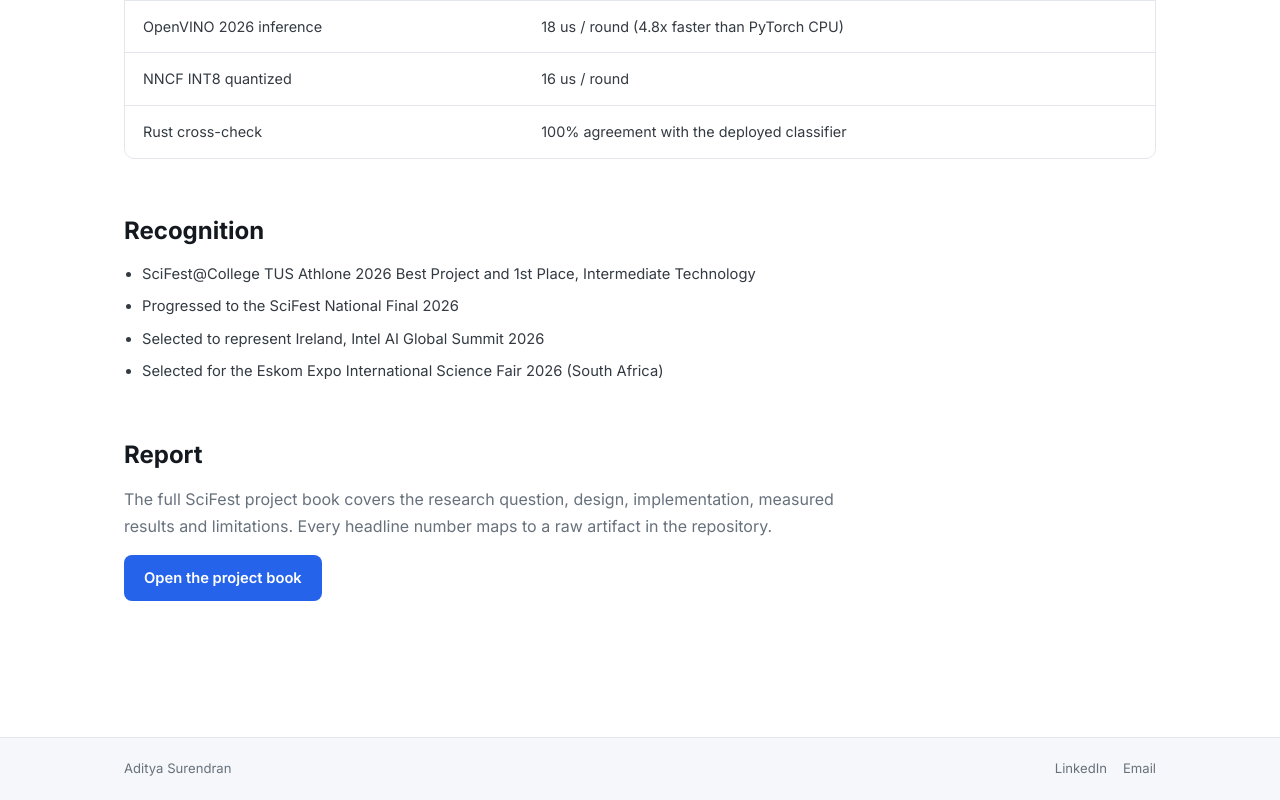
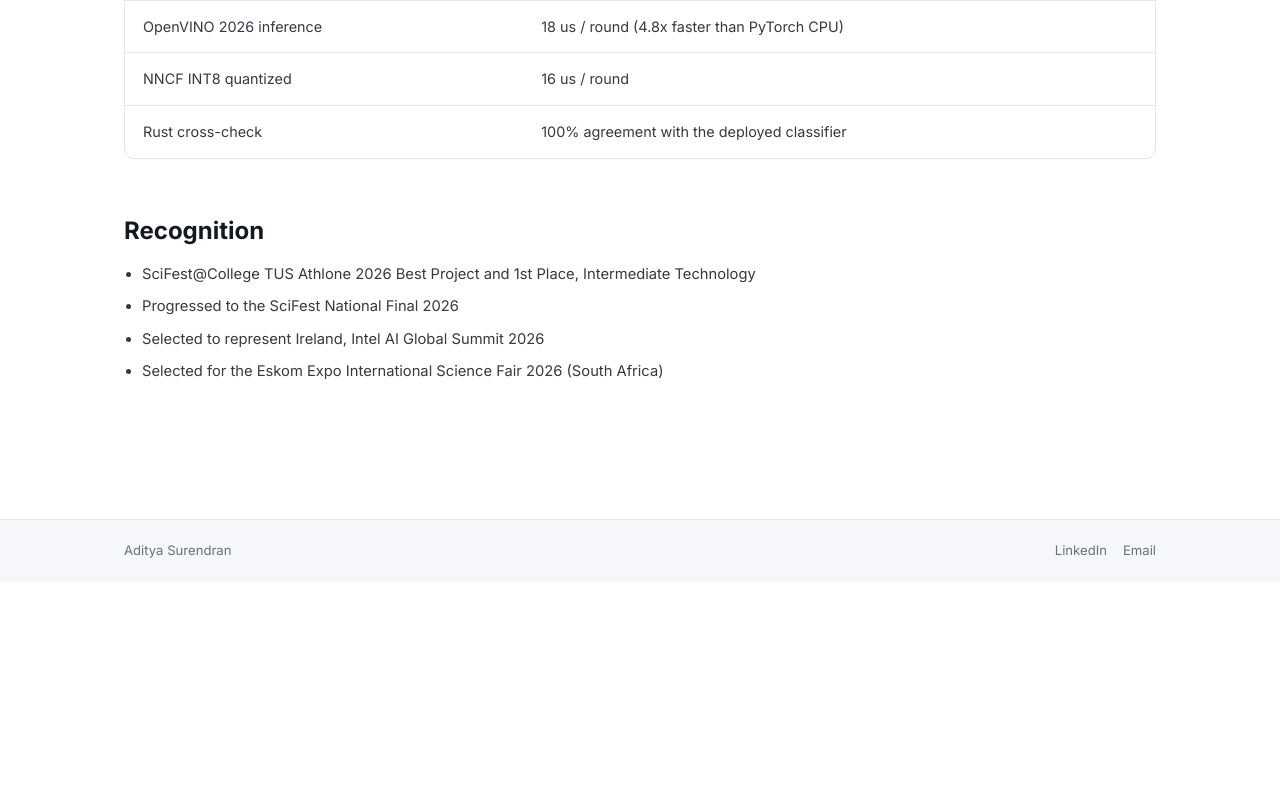
Before and after one commit to adityasurendran/website, a React (Vite) app: page /sublyne in a window 1280 px wide. Shown: the part 4716-5516 px from the top of the page. After the commit the page ends 5298 px from the top, so only its background shows below. Built offline with nearby package versions, Linux system fonts and the light colour scheme.

Commit message:
Remove Sublyne report book PDF and links

```diff
--- a/src/data/projects.js
+++ b/src/data/projects.js
@@ -5,8 +5,6 @@ export const projects = [
     tag: 'Independent distributed systems research',
     status: 'SciFest National Finalist 2026',
     link: '/sublyne',
-    report: '/reports/sublyne-bft-scifest-report.pdf',
-    reportLabel: 'SciFest project book (PDF)',
     summary:
       'Investigated whether Byzantine Fault Tolerant consensus can scale to large networks while keeping its security guarantees. Designed and built Sublyne, an AI-powered adaptive consensus protocol using DAG dissemination, hierarchical BLS signature aggregation and a machine-learning control plane, cutting communication complexity while keeping safety and liveness.',
     highlights: [
--- a/src/pages/Sublyne.jsx
+++ b/src/pages/Sublyne.jsx
@@ -442,19 +442,6 @@ function Sublyne() {
           <li>Selected for the Eskom Expo International Science Fair 2026 (South Africa)</li>
         </ul>
       </section>
-
-      <section className="section report-section">
-        <h2>Report</h2>
-        <p className="report-text">
-          The full SciFest project book covers the research question, design, implementation, measured results and
-          limitations. Every headline number maps to a raw artifact in the repository.
-        </p>
-        <p className="report-links">
-          <a className="btn" href="/reports/sublyne-bft-scifest-report.pdf" target="_blank" rel="noreferrer">
-            Open the project book
-          </a>
-        </p>
-      </section>
     </div>
   )
 }
```
Also changed, not shown: 1 other file (tests, documents, lock files or other folders).
